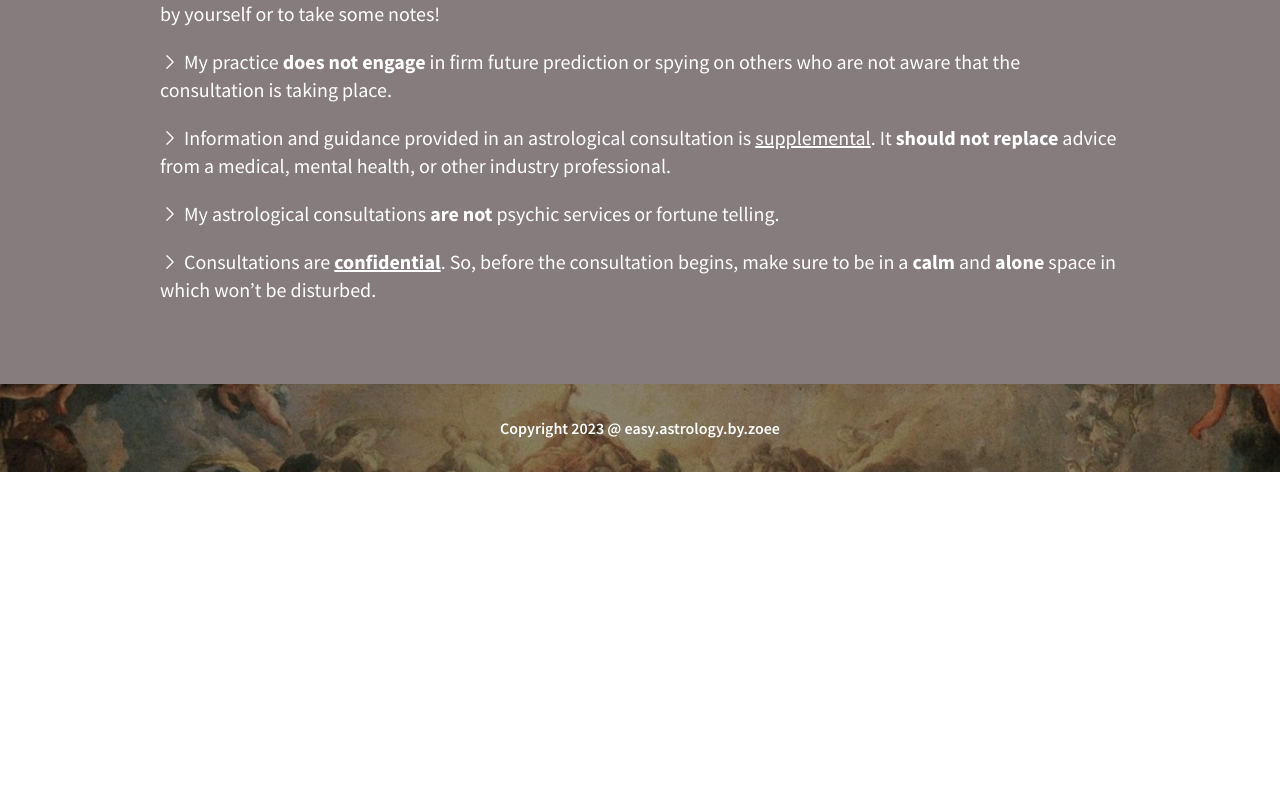
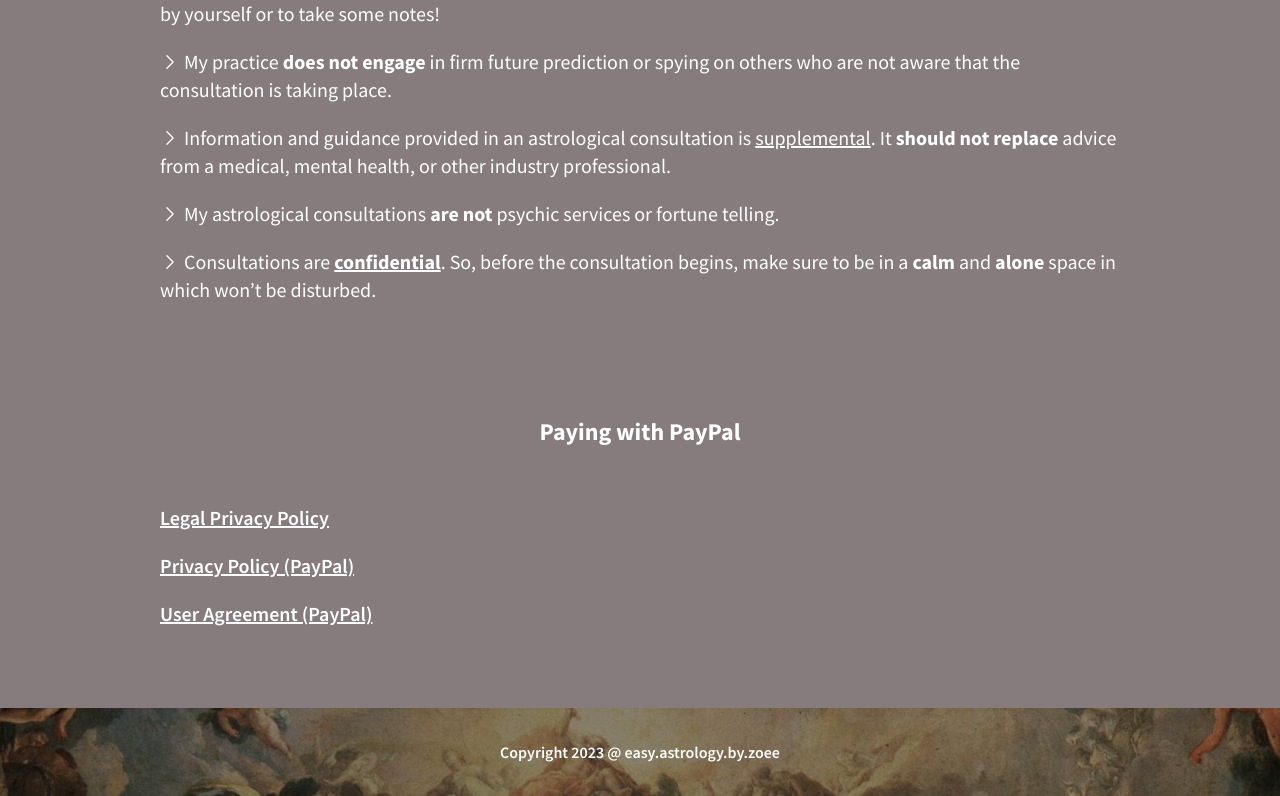
Before and after one commit to yewyewXD/client_zoee-astro, a Next.js app: page /disclaimer in a window 1280 px wide. Shown: the part 2305-3101 px from the top of the page. Before the commit the page ends 2777 px from the top, so only its background shows below. Built offline with nearby package versions, Linux system fonts and the light colour scheme.

Commit message:
add legal policies

```diff
--- a/pages/disclaimer.jsx
+++ b/pages/disclaimer.jsx
@@ -1,4 +1,5 @@
 import Head from "next/head";
+import Link from "next/link";
 import React from "react";
 import Footer from "../components/UI/Footer";
 import Navbar from "../components/UI/Navbar";
@@ -223,6 +224,30 @@ const Disclaimer = () => {
                 <b>alone</b> space in which won’t be disturbed.
               </div>
             </div>
+
+            <div>
+              <div className="text-center mt-28 mb-14 2xl:text-3xl sm:text-2xl text-xl font-bold">
+                Paying with PayPal
+              </div>
+
+              <Link href="https://www.privacypolicies.com/live/889cb50c-10f0-40f2-aa35-145c2c5a8565">
+                <div className="mt-5 font-semibold underline">
+                  Legal Privacy Policy
+                </div>
+              </Link>
+
+              <Link href="/documents/paypal-privacy-policy.pdf">
+                <div className="mt-5 font-semibold underline">
+                  Privacy Policy (PayPal)
+                </div>
+              </Link>
+
+              <Link href="/documents/paypal-user-agreement.pdf">
+                <div className="mt-5 font-semibold underline">
+                  User Agreement (PayPal)
+                </div>
+              </Link>
+            </div>
           </div>
         </div>
       </main>
```
Also changed, not shown: 2 other files (tests, documents, lock files or other folders).
